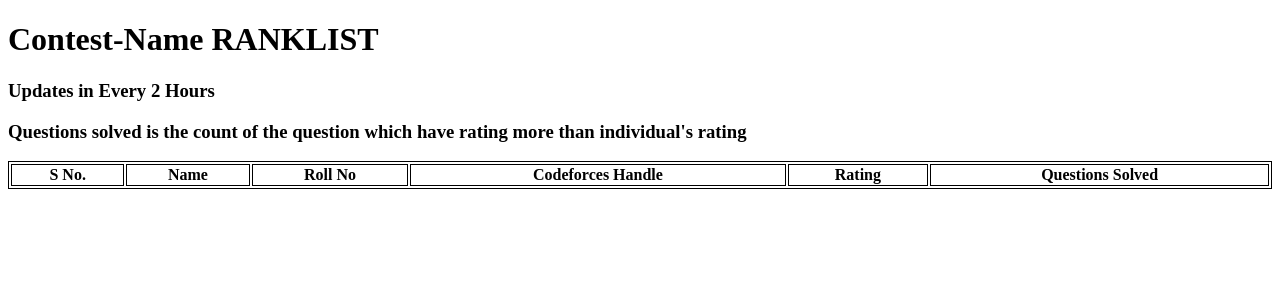
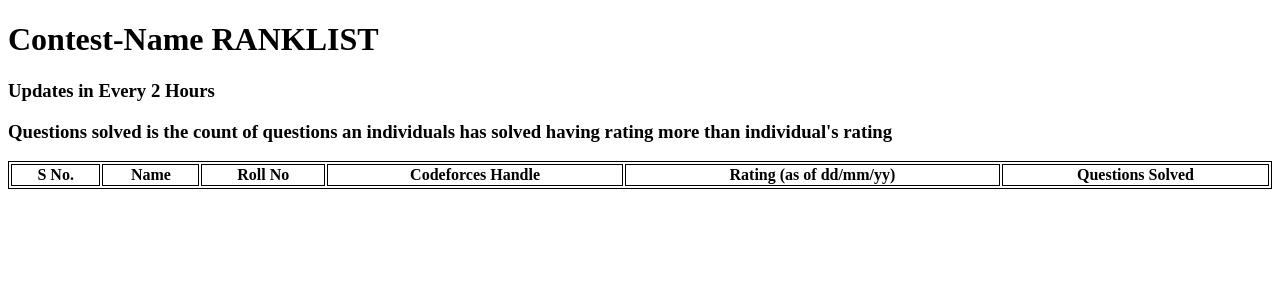
Before and after one commit to pushkar-dev/SuperMario_Run_Ranklist-1, a Flask app: page / in a window 1280 px wide. Shown: the top 300 px of the page. Run offline with Flask 2, Linux system fonts and the light colour scheme; lists and menus that the app fills with data are empty; parts of the project's set-up code (start-up, migrations or seed data) failed here and were passed over.

Commit message:
instruction updated

```diff
--- a/templates/index.html
+++ b/templates/index.html
@@ -18,14 +18,14 @@
 <body>
     <h1> Contest-Name RANKLIST </h1>
     <h3> Updates in Every 2 Hours </h3>
-    <h3> Questions solved is the count of the question which have rating more than individual's rating </h3>
+    <h3> Questions solved is the count of questions an individuals has solved having rating more than individual's rating </h3>
     <table style="width:100%">
         <tr>
             <th>S No.</th>
             <th>Name</th>
             <th>Roll No</th>
             <th>Codeforces Handle</th>
-            <th>Rating</th>
+            <th>Rating (as of dd/mm/yy)</th>
             <th> Questions Solved </th>
         </tr>
         {% for i in lists %}
```
